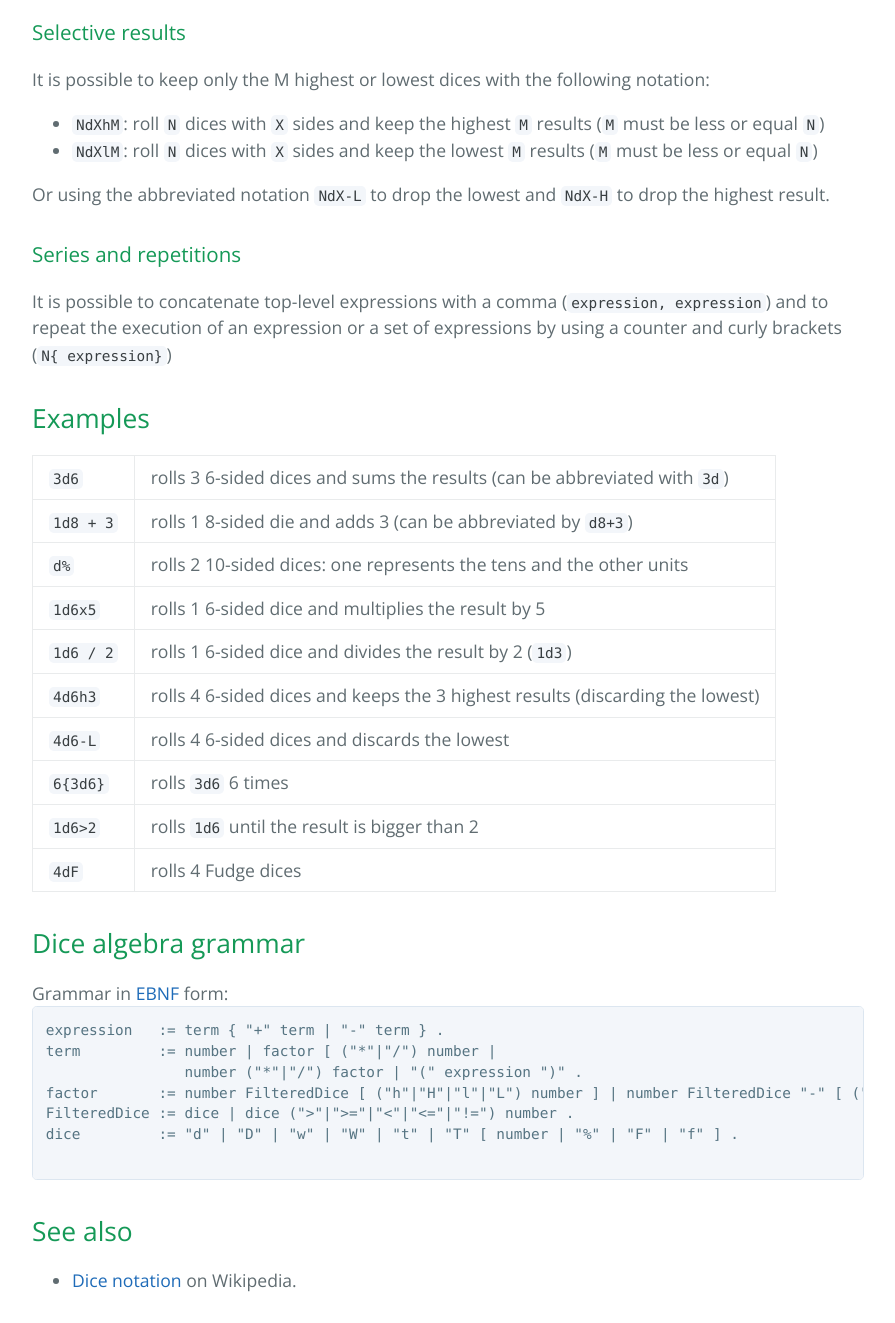
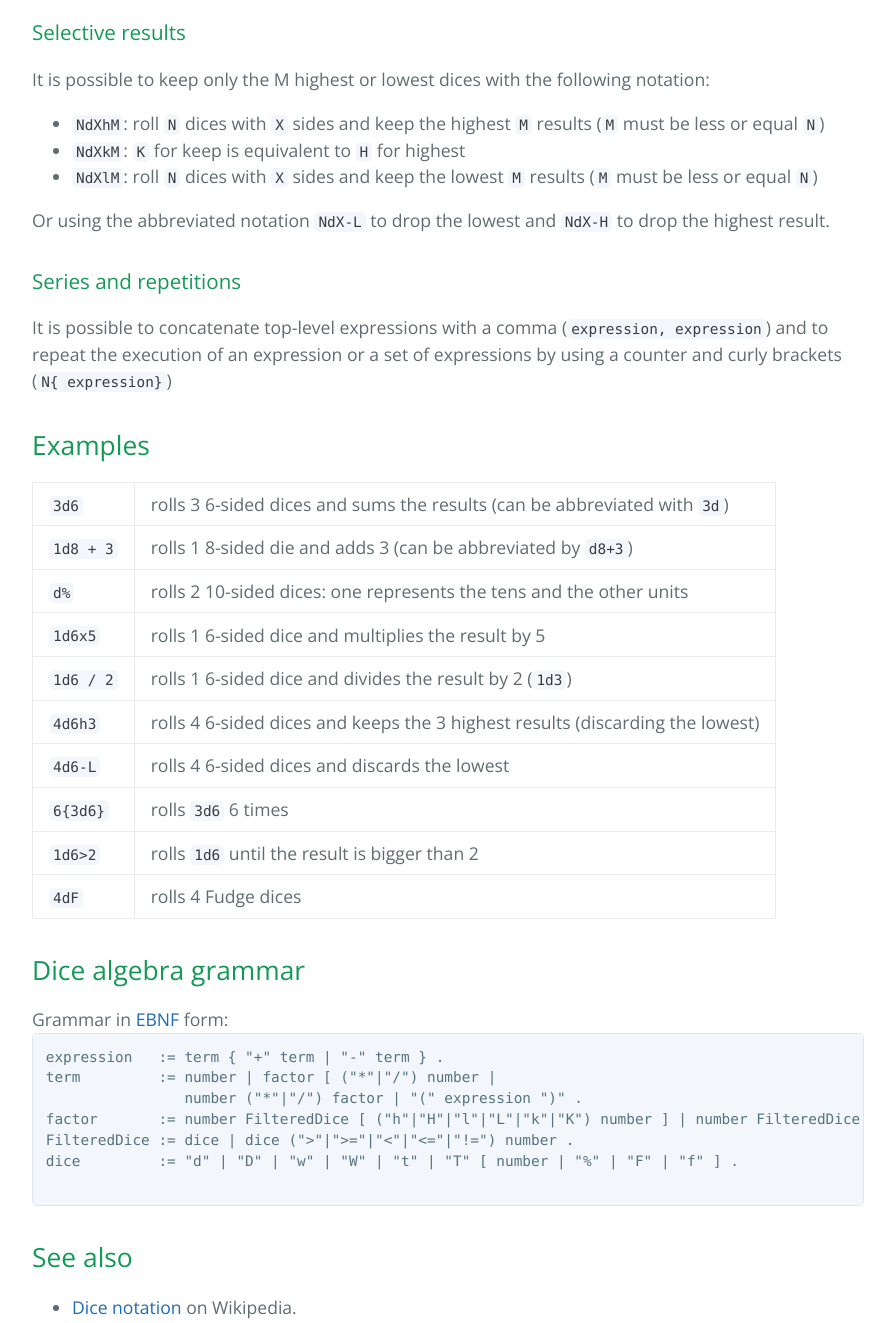
Before and after one commit to matteocorti/roll, a plain HTML site: page index.html in a window 1280 px wide. Shown: the part 2460-3783 px from the top of the page, without its empty margins (192-1087 px from the left). Drawn offline with nearby package versions, Linux system fonts and the light colour scheme.

Commit message:
Keep keyword

```diff
--- a/index.html
+++ b/index.html
@@ -175,6 +175,9 @@
                 <code>N</code>)
               </li>
               <li>
+                <code>NdXkM</code>: <code>K</code> for keep is equivalent to <code>H</code> for highest
+              </li>
+              <li>
                 <code>NdXlM</code>: roll <code>N</code> dices with
                 <code>X</code> sides and keep the lowest <code>M</code>
                 results (<code>M</code> must be less or equal
@@ -299,7 +302,7 @@
 expression   := term { "+" term | "-" term } .
 term         := number | factor [ ("*"|"/") number |
                 number ("*"|"/") factor | "(" expression ")" .
-factor       := number FilteredDice [ ("h"|"H"|"l"|"L") number ] | number FilteredDice "-" [ ("h"|"H"|"l"|"L") | FilteredDice .
+factor       := number FilteredDice [ ("h"|"H"|"l"|"L"|"k"|"K") number ] | number FilteredDice "-" [ ("h"|"H"|"l"|"L") | FilteredDice .
 FilteredDice := dice | dice (">"|">="|"<"|"<="|"!=") number .
 dice         := "d" | "D" | "w" | "W" | "t" | "T" [ number | "%" | "F" | "f" ] .
 															       </pre>
```
